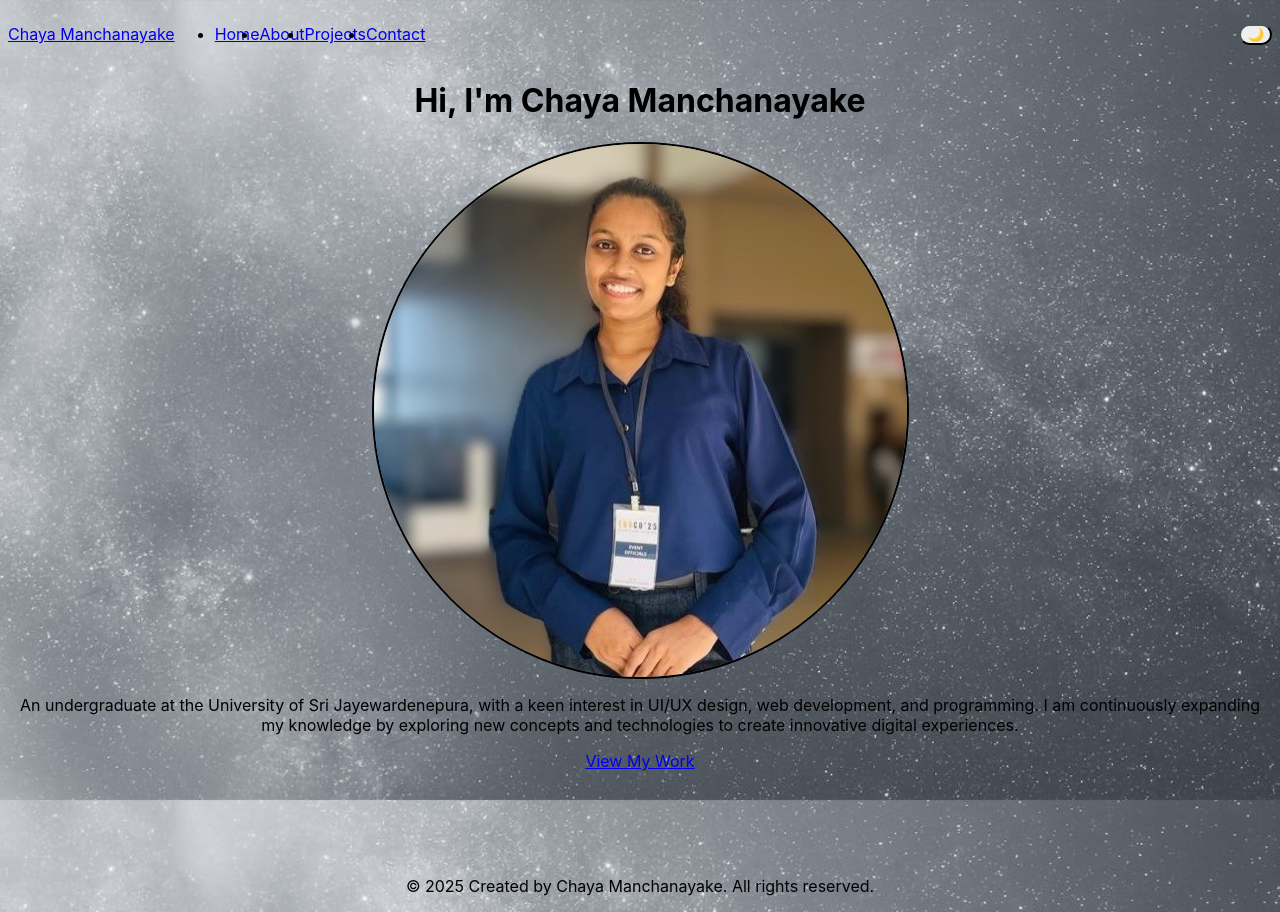
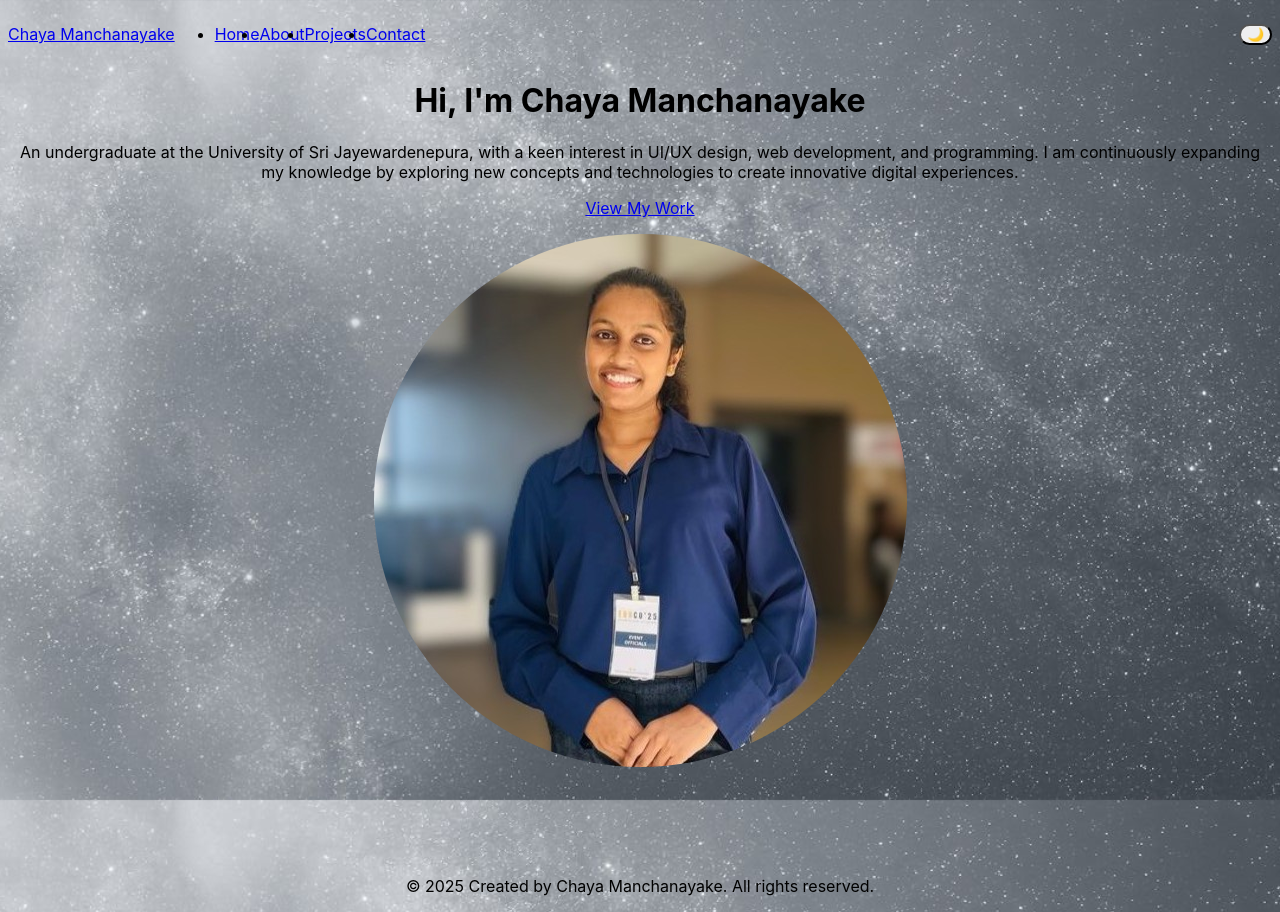
Before and after one commit to ICT-Courses/ict2233-ca-02-CManchi-1211, a React (Vite) app: page / in a window 1280 px wide. Built offline with nearby package versions, Linux system fonts and the light colour scheme.

Commit message:
Re-arrange profile photo and the introductory paragraph.

```diff
--- a/src/Pages/Home.jsx
+++ b/src/Pages/Home.jsx
@@ -8,15 +8,6 @@ const Home = () => {
         <h1 className="text-5xl font-bold text-gray-900 dark:text-white fade-in">
           Hi, I'm <span className="text-blue-600">Chaya Manchanayake</span> {/*Heading*/}
         </h1>
-
-        {/* Profile Photo */}
-        <div className="flex justify-center mb-2">
-        <img
-            src="../public/Images/Me.jpg"
-            alt="Chaya Manchanayake"
-            className="w-5 h-5 rounded-full object-cover border-2 border-blue-200 shadow-lg hover:scale-105 transition-transform duration-300"
-        />
-        </div>
 
         {/*Introductory Paragraph*/}
         <p className="text-xl text-gray-800 dark:text-gray-700 max-w-3xl mx-auto">
@@ -31,6 +22,18 @@ const Home = () => {
           >
             View My Work
           </a>
+          <p></p>
+
+        {/* Profile Photo */}
+        <div className="flex justify-center mb-2">
+        <img
+            src="../public/Images/Me.jpg"
+            alt="Chaya Manchanayake"
+            className="w-5 h-5 rounded-full object-cover border-0 border-blue-200 shadow-lg hover:scale-105 transition-transform duration-300"
+        />
+        </div>
+
+
         </div>
       </div>
     </div>
```
